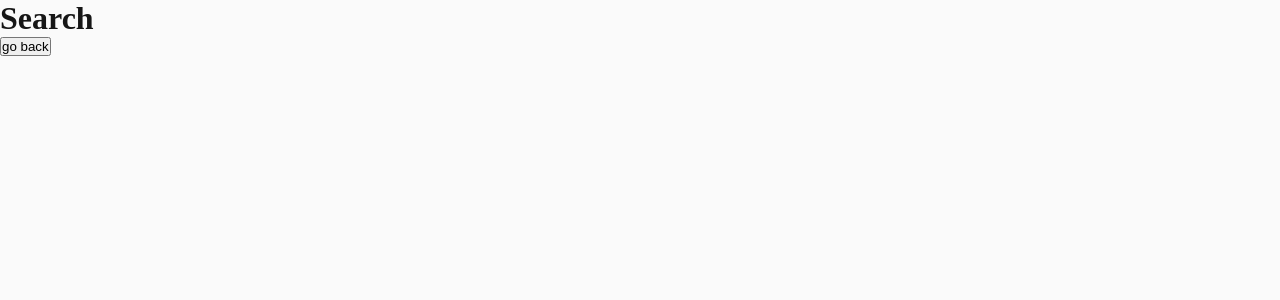
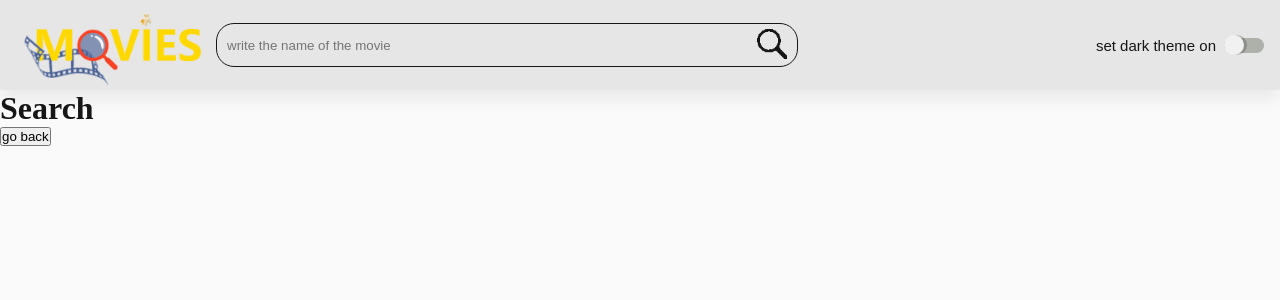
Before and after one commit to GuilhermeSCunha/Movies, a React (Create React App) app: page /search in a window 1280 px wide. Shown: the top 300 px of the page. Built offline with nearby package versions, Linux system fonts and the light colour scheme.

Commit message:
header added + some adjusts

```diff
--- a/src/App.jsx
+++ b/src/App.jsx
@@ -27,7 +27,7 @@ function App() {
             <HomePage onClick = {changeTheme} isDark = {isDarkTheme} />
           </Route>
           <Route path="/search">
-              <Search />
+              <Search isDark = {isDarkTheme} headerClick = {changeTheme} />
           </Route>
         </Switch>
     </Router>
--- /dev/null
+++ b/src/components/Header/Header.jsx
@@ -0,0 +1,30 @@
+import { Switch, InputSearch } from '../../components/index';
+import { HeaderContainer, ThemeChanger, LogoSite } from "./style";
+import Logo from '../../assets/images/movies_logo.png';
+
+function Header(props) {
+
+    const { isDark, onClick } = props;
+
+    const theme = isDark ? "off" : "on";
+
+    return (
+
+        <HeaderContainer>
+             <LogoSite src= {Logo} alt="Movies logo"/>
+            <InputSearch isHeader isDark = { isDark }/>
+            <ThemeChanger>
+
+                <span> set dark theme {theme}</span>
+                <Switch  onClick = {onClick} isChecked = {isDark} />
+
+            </ThemeChanger>
+
+        </HeaderContainer>
+
+
+    );
+
+}
+
+export default Header;
--- /dev/null
+++ b/src/components/Header/style.jsx
@@ -0,0 +1,64 @@
+import styled from 'styled-components';
+
+
+export const HeaderContainer = styled.header`
+
+    display: flex;
+    justify-content: flex-start;
+    align-items: center;
+    padding-left: 16px;
+
+    width: 100vw;
+    height: 90px;
+    background-color: ${({theme}) => theme.colors.tertiaryColor};
+    box-shadow: 0px 10px 15px rgba(0, 0, 0, 0.062);
+
+    @media (max-width: 767px) {
+
+            flex-direction: column;
+            justify-content: space-around;
+            height: 100px;
+
+    }
+
+    @media (max-width: 601px) {
+            padding-left: 8px;
+    }
+
+`;
+
+export const LogoSite = styled.img`
+
+        max-width: 200px;
+        max-height: auto;
+
+        @media (max-width: 1019px) {
+            max-width: 100px;
+        }
+
+        @media (max-width: 767px) {
+            display: none;
+        }
+`;
+
+export const ThemeChanger = styled.div`
+
+    display: flex;
+    flex-direction: row;
+    justify-content: center;
+    align-items: center;
+    margin-left: auto;
+    margin-right: 16px;
+    @media (max-width: 601px) {
+        margin-right: 8px;
+    }
+
+    span {
+
+        font-size: 15px;
+        font-family: sans-serif;
+        margin-right: 8px;
+        color: ${ ({theme}) => theme.colors.secondaryColor}
+
+    }
+`;
--- a/src/components/IconButton/style.jsx
+++ b/src/components/IconButton/style.jsx
@@ -9,7 +9,7 @@ export const Button = styled.button`
 
         img {
         max-height: 30px;
-        max-width: 40px;
+        max-width: 30px;
         margin-bottom: 0;
         }
 
--- a/src/components/InputSearch/InputSearch.jsx
+++ b/src/components/InputSearch/InputSearch.jsx
@@ -3,13 +3,13 @@ import { IconButton } from "../index";
 
 function InputSearch (props) {
 
-    const { isDark, onChange, onClick, value } = props;
+    const { isDark, onChange, onClick, value, isHeader } = props;
 
     const isDarkMode = isDark ? "searchIconWhite" : "searchIconBlack";
 
     return (
 
-        <SearchContainer>
+        <SearchContainer Header = {isHeader} >
 
             <input value = {value} onChange = {onChange} type="search" name="search" id="search" placeholder = "write the name of the movie"/>
 
--- a/src/components/InputSearch/style.jsx
+++ b/src/components/InputSearch/style.jsx
@@ -6,8 +6,39 @@ export const SearchContainer = styled.div`
     justify-content: center;
     align-items: center;
 
-    width: 582px;
+    max-width: 582px;
     height: 44px;
+
+    &:hover {
+        box-shadow: 0px 0px 10px 3px rgba(39, 39, 39, 0.2);
+    }
+
+
+
+    @media (max-width: 895px) {
+
+        max-width: ${(props) => props.Header ? "500px" : "583px"};
+
+    }
+
+    @media (max-width: 803px) {
+
+        max-width: ${(props) => props.Header ? "400px" : "583px"};
+
+    }
+    @media (max-width: 590px) {
+
+        max-width: ${(props) => props.Header ? "400px" : "320px"};
+
+    }
+
+    @media (max-width: 414px) {
+
+        max-width: ${(props) => props.Header ? "300px" : "320px"};
+
+    }
+
+
     border: 1px solid ${({theme}) => theme.colors.secondaryColor};
     border-radius: 18px;
     padding-right: 10px;
@@ -20,7 +51,7 @@ export const SearchContainer = styled.div`
         outline: none;
 
         width: 582px;
-        min-width: 250px;
+        min-width: 200px;
         height: 44px;
         padding-left: 10px;
         color: ${({theme}) => theme.colors.secondaryColor};
@@ -31,23 +62,5 @@ export const SearchContainer = styled.div`
         ::-webkit-search-results-decoration {
             display: none;
         }
-
     }
-
-
-    button {
-
-        background-color: transparent;
-        border: none;
-        outline: none;
-        cursor: pointer;
-
-        img {
-        max-height: 30px;
-        max-width: 40px;
-        margin-bottom: 0;
-    }
-
-    }
-
 `;
--- a/src/components/index.jsx
+++ b/src/components/index.jsx
@@ -1,11 +1,13 @@
 import Switch from './switch/Switch';
 import InputSearch from './InputSearch/InputSearch';
 import IconButton from './IconButton/IconButton';
+import Header from './Header/Header';
 
 export {
 
     Switch,
     InputSearch,
-    IconButton
+    IconButton,
+    Header
 
 }
--- a/src/pages/Search/Search.jsx
+++ b/src/pages/Search/Search.jsx
@@ -1,13 +1,16 @@
 import { Container, Teste } from "./style";
 import { useHistory } from "react-router-dom";
+import { Header } from "../../components/index";
 
-function Search() {
+function Search(porps) {
 
+    const { isDark, headerClick } = porps;
     const history = useHistory();
 
     return (
 
         <Container>
+              <Header isDark = { isDark } onClick = {headerClick} />
               <Teste>Search</Teste>
               <button onClick = {() => history.push("/")} >go back</button>
         </Container>
--- a/src/styles/themes/themes.jsx
+++ b/src/styles/themes/themes.jsx
@@ -5,7 +5,9 @@ export const Dark = {
 
         background: "#232323",
 
-        secondaryColor: "#f1f1f1"
+        secondaryColor: "#f1f1f1",
+
+        tertiaryColor: "#302f2f"
     }
 }
 
@@ -16,6 +18,8 @@ export const Light = {
 
         background: " #fafafa",
 
-        secondaryColor: "#161616"
+        secondaryColor: "#161616",
+
+        tertiaryColor: " #e6e6e6"
     }
 }
```
Also changed, not shown: 1 other file (tests, documents, lock files or other folders).
